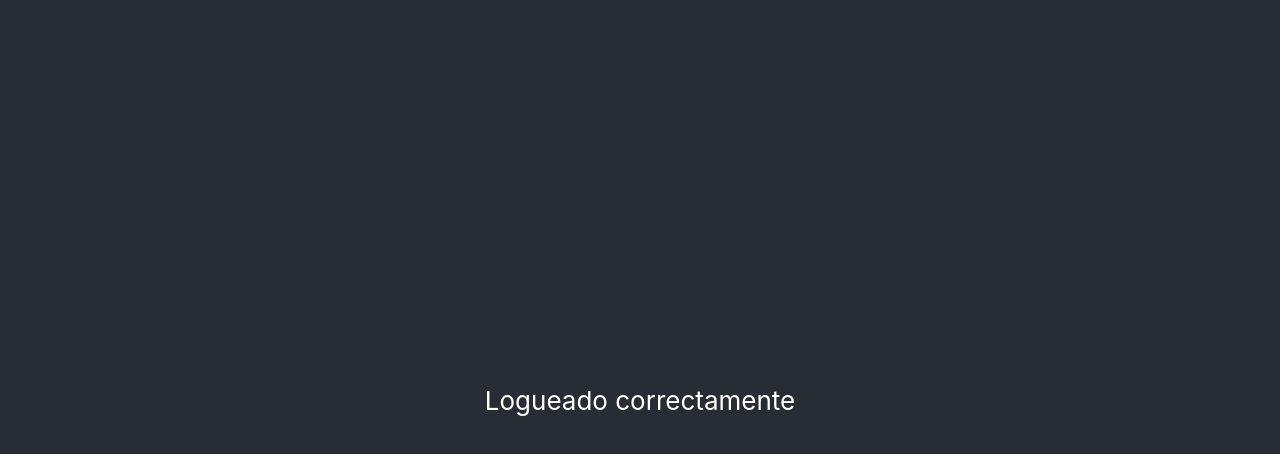
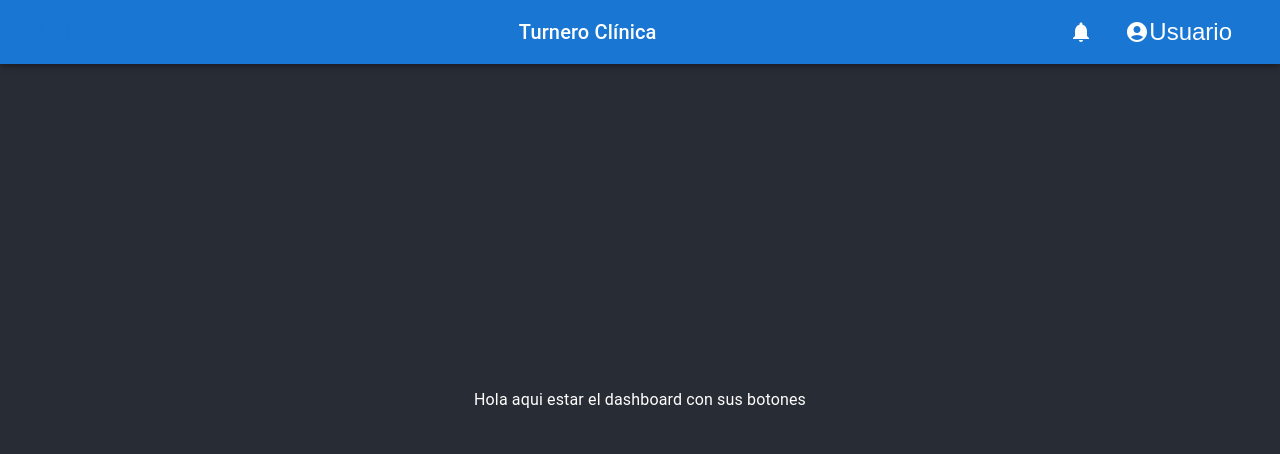
Before and after one commit to NahuelRosso/Turnero, a React (Create React App) app in the folder frotn-react/: page /dashboard in a window 1280 px wide. Shown: the top 454 px of the page. Built offline with nearby package versions, Linux system fonts and the light colour scheme.

Commit message:
Crear clase Navbar y Drawer, Hacer navbar.

```diff
--- a/frotn-react/src/Routes.tsx
+++ b/frotn-react/src/Routes.tsx
@@ -3,7 +3,7 @@ import CreatePaciente from "./pages/createPaciente/formPaciente.page";
 import { FormRegister } from "./pages/formRegister/formRegister";
 import { Login } from "./pages/formLogin/formLogin";
 import Dashboard from "./pages/dashboard/dashboard";
-import  { PatientForm } from './feature/Paciente/components/formPaciente/FormPaciente.component';
+
 import CreateDoctor from "./pages/createDoctor/createDoctor";
 import Item from "./feature/Doctor/components/itemDoctor/itemDoctor";
 import ListDoctor from "./feature/Doctor/components/listDoctor/listDoctor";
--- a/frotn-react/src/pages/createPaciente/formPaciente.page.tsx
+++ b/frotn-react/src/pages/createPaciente/formPaciente.page.tsx
@@ -1,6 +1,6 @@
 
 import React from 'react'
-import { PatientForm } from '../../feature/Paciente/components/formPaciente/FormPaciente.component'
+import { PatientForm } from '../../feature/Paciente/components/formPaciente/formPaciente.component'
 
 
 export default function CreatePaciente() {
--- a/frotn-react/src/pages/dashboard/dashboard.tsx
+++ b/frotn-react/src/pages/dashboard/dashboard.tsx
@@ -1,7 +1,17 @@
 import React from 'react'
 
+import NavBar from '../../shared/Components/NavBar/NavBar'
+import { Typography } from '@mui/material'
+
+
 export default function Dashboard() {
-  return (
-    <div>Logueado correctamente</div>
+  return(
+    <div>
+      <NavBar></NavBar>
+    <Typography>
+      Hola aqui estar el dashboard con sus botones
+    </Typography>
+    </div>
+
   )
 }
--- /dev/null
+++ b/frotn-react/src/shared/Components/NavBar/Drawer.tsx
@@ -0,0 +1,83 @@
+import * as React from 'react';
+import Box from '@mui/material/Box';
+import Drawer from '@mui/material/Drawer';
+import Button from '@mui/material/Button';
+import List from '@mui/material/List';
+import Divider from '@mui/material/Divider';
+import ListItem from '@mui/material/ListItem';
+import ListItemButton from '@mui/material/ListItemButton';
+import ListItemIcon from '@mui/material/ListItemIcon';
+import ListItemText from '@mui/material/ListItemText';
+import InboxIcon from '@mui/icons-material/MoveToInbox';
+import MailIcon from '@mui/icons-material/Mail';
+
+type Anchor = 'top' | 'left' | 'bottom' | 'right';
+
+export default function TemporaryDrawer() {
+  const [state, setState] = React.useState({
+    top: false,
+    left: false,
+    bottom: false,
+    right: false,
+  });
+
+  const toggleDrawer =
+    (anchor: Anchor, open: boolean) =>
+    (event: React.KeyboardEvent | React.MouseEvent) => {
+      if (
+        event.type === 'keydown' &&
+        ((event as React.KeyboardEvent).key === 'Tab' ||
+          (event as React.KeyboardEvent).key === 'Shift')
+      ) {
+        return;
+      }
+
+      setState({ ...state, [anchor]: open });
+    };
+
+  const list = (anchor: Anchor) => (
+    <Box
+      sx={{ width: anchor === 'top' || anchor === 'bottom' ? 'auto' : 250 }}
+      role="presentation"
+      onClick={toggleDrawer(anchor, false)}
+      onKeyDown={toggleDrawer(anchor, false)}
+    >
+      <List>
+        {['Agendar turno', 'Historial clínica', 'Regsitrar paciente y/o profesiones'].map((text, index) => (
+          <ListItem key={text} disablePadding>
+            <ListItemButton>
+              <ListItemText primary={text} />
+            </ListItemButton>
+          </ListItem>
+        ))}
+      </List>
+      <Divider />
+      <List>
+        {['Contacto', 'Profesionales', ''].map((text, index) => (
+          <ListItem key={text} disablePadding>
+            <ListItemButton>
+              <ListItemText primary={text} />
+            </ListItemButton>
+          </ListItem>
+        ))}
+      </List>
+    </Box>
+  );
+
+  return (
+    <div>
+      {(['left'] as const).map((anchor) => (
+        <React.Fragment key={anchor}>
+          <Button onClick={toggleDrawer(anchor, true)}>{anchor}</Button>
+          <Drawer
+            anchor={anchor}
+            open={state[anchor]}
+            onClose={toggleDrawer(anchor, false)}
+          >
+            {list(anchor)}
+          </Drawer>
+        </React.Fragment>
+      ))}
+    </div>
+  );
+}
--- /dev/null
+++ b/frotn-react/src/shared/Components/NavBar/NavBar.tsx
@@ -0,0 +1,105 @@
+import React, { useState } from 'react'
+import AppBar from '@mui/material/AppBar';
+import Toolbar from '@mui/material/Toolbar';
+import IconButton from '@mui/material/IconButton';
+import Typography from '@mui/material/Typography';
+import InputBase from '@mui/material/InputBase';
+import SearchIcon from '@mui/icons-material/Search';
+import AccountCircleIcon from '@mui/icons-material/AccountCircle';
+import SettingsIcon from '@mui/icons-material/Settings';
+import MenuIcon from '@mui/icons-material/Menu';
+import { Alert, Avatar, Menu, MenuItem } from '@mui/material';
+import Snackbar from '@mui/material/Snackbar';
+import MuiAlert, { AlertProps } from '@mui/material/Alert';
+import NotificationsIcon from '@mui/icons-material/Notifications';
+import TemporaryDrawer from './Drawer';
+
+const navItems = ['Inicio', 'Turno', 'Historial Clínica', 'Crear Registro', 'Profesionales', 'Administradores', 'Informaciones'];
+
+export default function NavBar() {
+
+  //NavBar
+  //Menu
+  const [anchorEl1, setAnchorEl1] = useState(null);
+
+  const handleMenuClick = (event: any) => {
+    setAnchorEl1(event.currentTarget);
+  };
+  const handleMenuClose = () => {
+    setAnchorEl1(null);
+  };
+
+  //usuario
+  const [anchorEl2, setAnchorEl2] = useState(null);
+  const handleUsuarioClick = (event: any) => {
+    setAnchorEl2(event.currentTarget);
+  };
+  const handleUsuarioClose = () => {
+    setAnchorEl2(null);
+  };
+
+  //Notificacion
+  const [open, setOpen] = useState(false);
+  const handleNotificationClick = () => {
+    setOpen(true);
+  };
+  const handleNotificationClose = () => {
+    setOpen(false);
+  };
+
+
+ return (
+  <AppBar position="fixed" color="primary">
+    <Toolbar>
+      <div style={{ marginRight: '16px' }}>
+      <TemporaryDrawer/>
+</div>
+      <img src="" alt="" style={{ marginRight: '10px' }} />
+      <Typography variant="h6" component="div" sx={{ flexGrow: 1 }}>
+        Turnero Clínica
+      </Typography>
+
+      <div style={{ display: 'flex', alignItems: 'center' }}>
+        <div style={{ marginRight: '16px' }}>
+          <IconButton color="inherit" onClick={handleNotificationClick}>
+          <NotificationsIcon />
+          </IconButton>
+        </div>
+        <Snackbar
+          open={open}
+           autoHideDuration={5000} // Duración en milisegundos
+           onClose={handleNotificationClose}
+        >
+        <Alert onClose={handleNotificationClose} severity="info">
+          Usuario2 ha enviado un archivo
+        </Alert>
+        </Snackbar>
+          <div style={{ display: 'flex', alignItems: 'center' }}>
+          <div style={{ marginRight: '16px' }}>
+          <IconButton
+          color="inherit"
+          aria-controls="user-menu2"
+          aria-haspopup="true"
+          onClick={handleUsuarioClick}
+          >
+          <AccountCircleIcon />
+            Usuario
+          </IconButton>
+          </div>
+          <Menu
+          id="user-menu2"
+          anchorEl={anchorEl2}
+          open={Boolean(anchorEl2)}
+          onClose={handleUsuarioClose}
+          >
+            <MenuItem onClick={handleUsuarioClose}>Perfil</MenuItem>
+            <MenuItem onClick={handleUsuarioClose}>Archivo</MenuItem>
+            <MenuItem onClick={handleUsuarioClose}>Cerrar Sesión</MenuItem>
+            <MenuItem onClick={handleUsuarioClose}>Ajustes</MenuItem>
+          </Menu>
+          </div>
+          </div>
+        </Toolbar>
+      </AppBar>
+  );
+}
```
Also changed, not shown: frotn-react/Logo.png (added).
